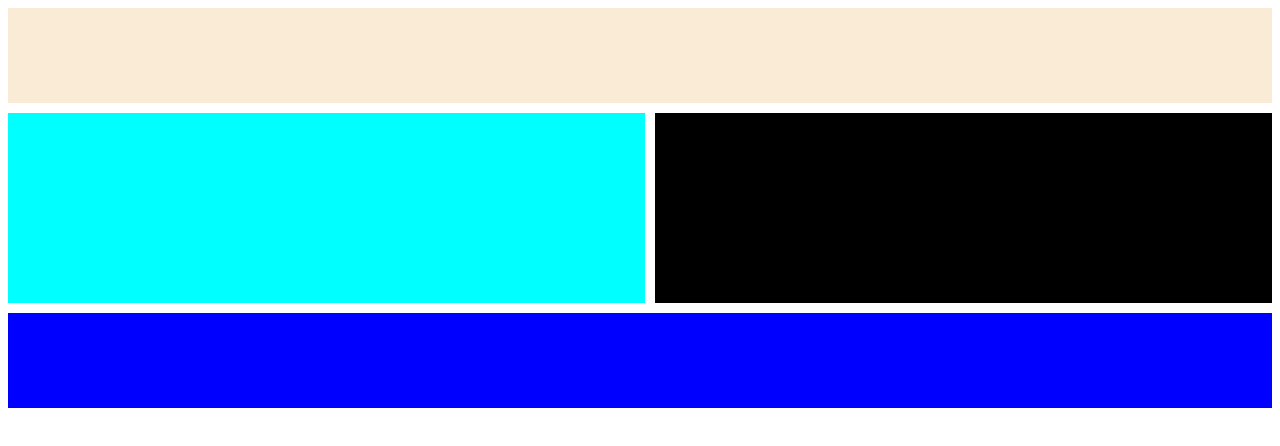
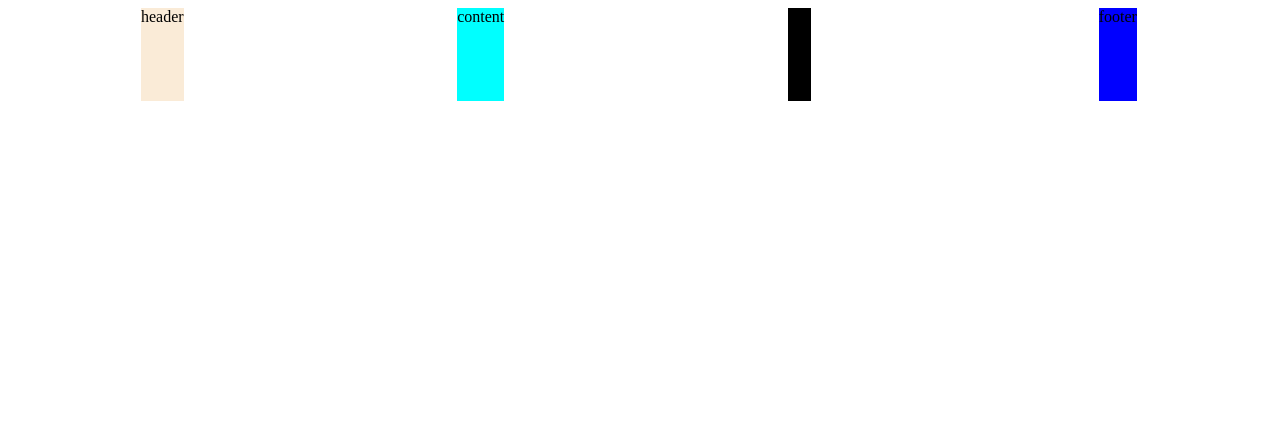
Before and after one commit to weeeeey/Css_master, a plain HTML site: page grid.html in a window 1280 px wide. Drawn offline with Linux system fonts and the light colour scheme.

Commit message:
#2.8 place-items: 수직/수평

```diff
--- a/grid.css
+++ b/grid.css
@@ -2,30 +2,32 @@
     display: grid;
     height: 50vh;
     gap: 10px;
-    grid-template:
-        "header header header header" 1fr
-        "content content content nav" 2fr
-        "footer footer footer footer" 1fr / 1fr 1fr 1fr 3fr;
-    /* 각 row 지정 row크기 지정 / 각 column 크기 지정 (repeat사용 못함)
-        fr은 fraction의 약자로 구역을 뜻함
-        전체 구역을 분할해서 크기 맞춰줌
-     */
+    grid-template-columns: repeat(4, 1fr);
+    grid-template-rows: repeat(4, 1fr);
+    place-items: stretch center;
+    /* align-items: stretch;
+    justify-items: center; */
+    /*
+    ● align-items 수직
+    ● justify-items 수평
+● place-items: (수직) (수평);
+
+▷ stretch : grid를 늘려서 grid를 채우게 한다.
+▷ start : item을 cell 시작에 배치한다.
+▷ center : item을 cell 중앙에 배치한다.
+▷ end : item을 cell 끝에 배치한다. */
 }
 .header {
     background-color: antiquewhite;
-    grid-area: header;
 }
 .content {
     background-color: aqua;
-    grid-area: content;
 }
 .nav {
     background-color: black;
-    grid-area: nav;
 }
 .footer {
     background-color: blue;
-    grid-area: footer;
 }
 
 /*
@@ -35,6 +37,15 @@ width는 가능한 한 최댓값, height은 0이다.
 => fr을 쓰려면 grid container에 height만 써도 동작하지만,
 width만 쓰면 동작하지 않는 이유가 이것이다.
 
+
+● justify-items
+● align-items
+● place-items: (수직) (수평);
+
+▷ stretch : grid를 늘려서 grid를 채우게 한다.
+▷ start : item을 cell 시작에 배치한다.
+▷ center : item을 cell 중앙에 배치한다.
+▷ end : item을 cell 끝에 배치한다.
  */
 
 /*
--- a/grid.html
+++ b/grid.html
@@ -9,10 +9,10 @@
     </head>
     <body>
         <div class="grid">
-            <div class="header"></div>
-            <div class="content"></div>
-            <div class="nav"></div>
-            <div class="footer"></div>
+            <div class="header">header</div>
+            <div class="content">content</div>
+            <div class="nav">nav</div>
+            <div class="footer">footer</div>
         </div>
     </body>
 </html>
```
